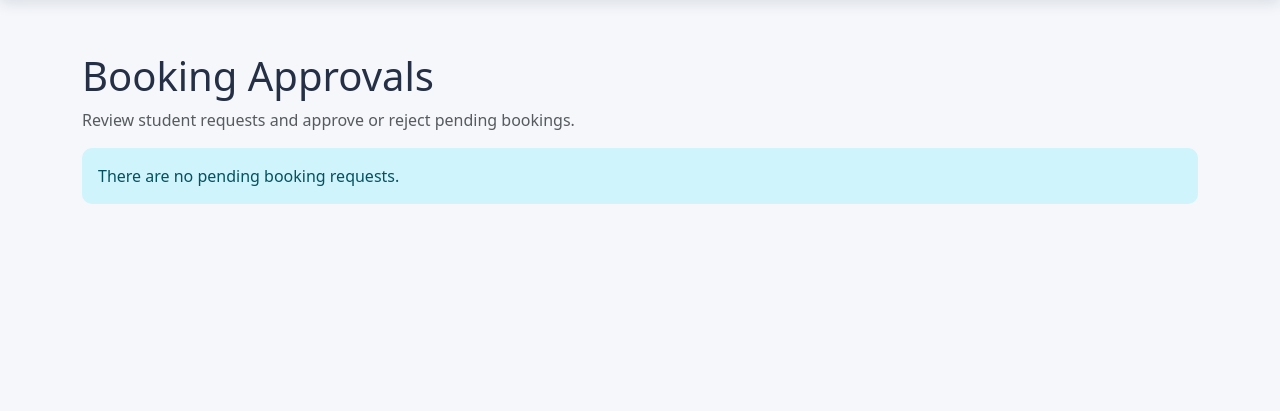
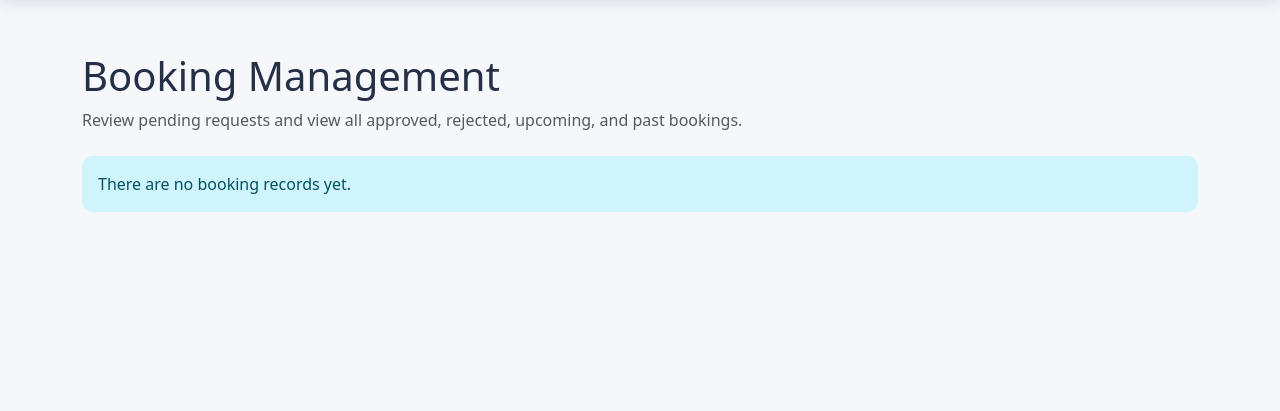
Before and after one commit to TechAkii/lab-eqipment-booking-project, a Flask app: template app/templates/staff/approvals.html in a window 1280 px wide. Shown: the part 62-473 px from the top of the page. Run offline with Flask 3, Linux system fonts and the light colour scheme; the template is opened without the code that fills it, so the values that code supplies are empty; the visitor is signed in with stand-in values (Sample User, id 1).

Commit message:
Fix booking pages and isolate test database

```diff
--- a/app/__init__.py
+++ b/app/__init__.py
@@ -10,12 +10,15 @@ from app.models import User
 from app.permissions import role_required
 
 
-def create_app():
+def create_app(test_config=None):
     app = Flask(__name__)
 
     app.config["SECRET_KEY"] = "development-secret-key"
     app.config["SQLALCHEMY_DATABASE_URI"] = "sqlite:///lab_equipment.db"
     app.config["SQLALCHEMY_TRACK_MODIFICATIONS"] = False
+
+    if test_config:
+        app.config.update(test_config)
 
     db.init_app(app)
     login_manager.init_app(app)
@@ -413,6 +416,14 @@ def create_app():
     @app.route("/my-bookings")
     @login_required
     def my_bookings():
+        # This page is intended for students. Staff and Admin users
+        # must not access a student's personal booking history page.
+        if current_user.role != "Student":
+            flash("This page is for Student accounts only.", "danger")
+            return redirect(url_for("catalogue"))
+
+        # Return every booking for the logged-in student, including
+        # Pending, Approved, Rejected, and bookings in the past.
         bookings = (
             Booking.query.filter_by(user_id=current_user.id)
             .order_by(
@@ -422,9 +433,18 @@ def create_app():
             .all()
         )
 
+        now = datetime.now().astimezone()
+        current_time = now.time().replace(
+            tzinfo=None,
+            second=0,
+            microsecond=0,
+        )
+
         return render_template(
             "main/my_bookings.html",
             bookings=bookings,
+            today=now.date(),
+            current_time=current_time,
         )
 
     # -------------------- STAFF APPROVALS --------------------
@@ -432,15 +452,29 @@ def create_app():
     @app.route("/staff/approvals")
     @role_required("Staff")
     def staff_approvals():
-        pending_bookings = (
-            Booking.query.filter_by(status="Pending")
-            .order_by(Booking.booking_date, Booking.start_time)
+        # Staff can view all students' booking records. The template
+        # should show Approve/Reject actions only for Pending bookings.
+        bookings = (
+            Booking.query
+            .order_by(
+                Booking.booking_date.desc(),
+                Booking.start_time.desc(),
+            )
             .all()
+        )
+
+        now = datetime.now().astimezone()
+        current_time = now.time().replace(
+            tzinfo=None,
+            second=0,
+            microsecond=0,
         )
 
         return render_template(
             "staff/approvals.html",
-            bookings=pending_bookings,
+            bookings=bookings,
+            today=now.date(),
+            current_time=current_time,
         )
 
     @app.route(
--- a/app/templates/staff/approvals.html
+++ b/app/templates/staff/approvals.html
@@ -1,9 +1,11 @@
- {% extends "base.html" %} {% block title %}Staff Approvals | UniLab Central{% endblock %} {% block content %}
+ {% extends "base.html" %} {% block title %}Booking Management | UniLab Central{% endblock %} {% block content %}
 <section class="container py-4">
-    <h1>Booking Approvals</h1>
+    <div class="mb-4">
+        <h1>Booking Management</h1>
         <p class="text-muted">
-        Review student requests and approve or reject pending bookings.
+            Review pending requests and view all approved, rejected, upcoming, and past bookings.
         </p>
+    </div>
 
     {% with messages = get_flashed_messages(with_categories=true) %} {% for category, message in messages %}
     <div class="alert alert-{{ category }}" role="alert">
@@ -19,30 +21,86 @@
                     <th>Date</th>
                     <th>Start</th>
                     <th>End</th>
+                    <th>Status</th>
+                    <th>Period</th>
                     <th>Actions</th>
                 </tr>
             </thead>
+
             <tbody>
                 {% for booking in bookings %}
                 <tr>
                     <td>{{ booking.user.username }}</td>
                     <td>{{ booking.equipment.name }}</td>
-                    <td>{{ booking.booking_date.strftime("%Y-%m-%d") }}</td>
-                    <td>{{ booking.start_time.strftime("%I:%M %p") }}</td>
-                    <td>{{ booking.end_time.strftime("%I:%M %p") }}</td>
+
                     <td>
-                        <form method="post" action="{{ url_for('approve_booking', booking_id=booking.id) }}" class="mb-2">
+                        {{ booking.booking_date.strftime("%Y-%m-%d") }}
+                    </td>
+
+                    <td>
+                        {{ booking.start_time.strftime("%I:%M %p") }}
+                    </td>
+
+                    <td>
+                        {{ booking.end_time.strftime("%I:%M %p") }}
+                    </td>
+
+                    <td>
+                        {% if booking.status == "Approved" %}
+                        <span class="badge bg-success">
+                                        Approved
+                                    </span> {% elif booking.status == "Rejected" %}
+                        <span class="badge bg-danger">
+                                        Rejected
+                                    </span> {% if booking.rejection_reason %}
+                        <div class="small text-danger mt-2">
+                            {{ booking.rejection_reason }}
+                        </div>
+                        {% endif %} {% elif booking.status == "Pending" %}
+                        <span class="badge bg-warning text-dark">
+                                        Pending
+                                    </span> {% else %}
+                        <span class="badge bg-secondary">
+                                        {{ booking.status }}
+                                    </span> {% endif %}
+                    </td>
+
+
+                    <td>
+                        {% if booking.booking_date
+                        < today or (booking.booking_date==today and booking.end_time <=current_time) %} <span class="badge bg-secondary">Past</span>
+                            {% else %}
+                            <span class="badge bg-primary">Upcoming</span> {% endif %}
+                    </td>
+
+
+                    <td>
+                        {% if booking.status == "Pending" %}
+                        <form method="post" action="{{ url_for(
+                                            'approve_booking',
+                                            booking_id=booking.id
+                                        ) }}" class="mb-2">
+
                             <button class="btn btn-success btn-sm" type="submit">
                                             Approve
                                         </button>
                         </form>
 
-                        <form method="post" action="{{ url_for('reject_booking', booking_id=booking.id) }}">
-                            <input type="text" name="rejection_reason" class="form-control form-control-sm mb-2" placeholder="Reason for rejection" required>
+                        <form method="post" action="{{ url_for(
+                                            'reject_booking',
+                                            booking_id=booking.id
+                                        ) }}">
+
+                            <input type="text" name="rejection_reason" class="form-control form-control-sm mb-2" placeholder="Reason for rejection" aria-label="Reason for rejection" required>
+
                             <button class="btn btn-danger btn-sm" type="submit">
                                             Reject
                                         </button>
                         </form>
+                        {% else %}
+                        <span class="text-muted small">
+                                        Already reviewed
+                                    </span> {% endif %}
                     </td>
                 </tr>
                 {% endfor %}
@@ -51,7 +109,7 @@
     </div>
     {% else %}
     <div class="alert alert-info">
-        There are no pending booking requests.
+        There are no booking records yet.
     </div>
     {% endif %}
 </section>
```
Also changed, not shown: app/templates/main/my_bookings.html (+27 -6 lines), tests/conftest.py (+4 -7 lines). Lines whose indentation alone changed are shown as unchanged.
